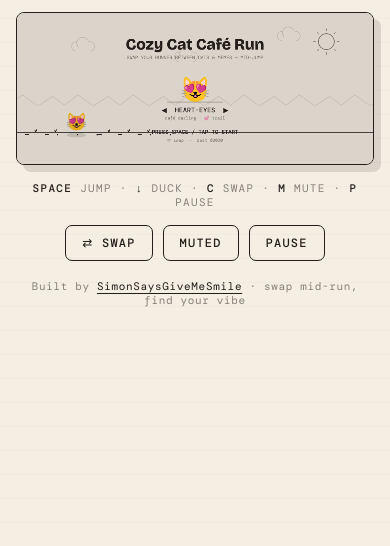
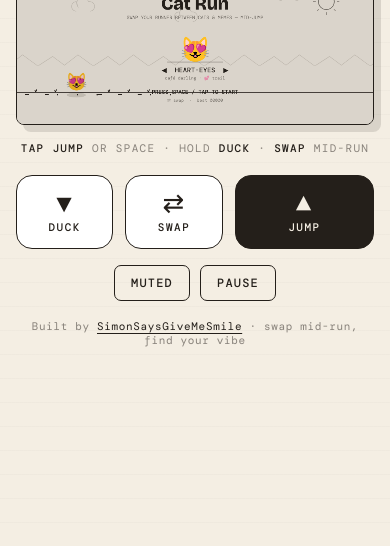
Before and after one commit to SimonSaysGiveMeSmile/cozy-cat-cafe, a website: page index.html in a window 390 px wide. Shown: the part 298-844 px from the top of the page. Drawn offline with nearby package versions, Linux system fonts and the light colour scheme.

Commit message:
Rename to "Cat Run" + move controls below the play area (mobile-first)
Rename all user-facing copy from "Cozy Cat Café Run" to "Cat Run"
(title, meta, in-canvas start screen, README, package.json). URL and
repo slug stay cozy-cat-cafe.

Move touch controls OUT of the canvas: the old jump/duck/swap buttons
overlaid the play area (position:absolute inset:0). Replace with a
thumb-friendly control bar BELOW the canvas — large DUCK / SWAP / JUMP
(JUMP as the wide hero button) plus a secondary Sound/Pause row. Canvas
tap anywhere = jump. Nothing overlaps the view anymore.

Co-Authored-By: Claude Opus 4.8 <noreply@anthropic.com>

```diff
--- a/index.html
+++ b/index.html
@@ -3,8 +3,8 @@
 <head>
 <meta charset="utf-8" />
 <meta name="viewport" content="width=device-width, initial-scale=1, maximum-scale=1, user-scalable=no" />
-<title>Cozy Cat Café Run</title>
-<meta name="description" content="A minimal ink-on-paper endless runner through the warmest café in town — swap your runner between cats and memes mid-jump as day inverts into night." />
+<title>Cat Run</title>
+<meta name="description" content="Cat Run — a minimal ink-on-paper endless runner. Swap your runner between cats and memes mid-jump as day inverts into night. Built for phones and desktop." />
 <link rel="preconnect" href="https://fonts.googleapis.com" />
 <link rel="preconnect" href="https://fonts.gstatic.com" crossorigin />
 <link href="https://fonts.googleapis.com/css2?family=Bricolage+Grotesque:opsz,wght@12..96,700;12..96,800&family=DM+Mono:wght@400;500&display=swap" rel="stylesheet" />
@@ -62,21 +62,25 @@
   button.ui:hover{background:var(--ink); color:var(--paper)}
   button.ui:active{transform:translateY(1px)}
   button.ui:focus-visible{outline:none; box-shadow:0 0 0 3px var(--honey)}
-  /* big touch controls */
-  .touch{position:absolute; inset:0; pointer-events:none; display:none}
-  .touch.on{display:block}
-  .touch .tbtn{
-    position:absolute; pointer-events:auto; bottom:16px;
-    width:84px; height:84px; border-radius:18px;
-    border:1.5px solid var(--ink); background:rgba(244,238,227,.66); backdrop-filter:blur(2px);
-    font-family:"DM Mono",monospace; font-weight:500; font-size:11px; letter-spacing:.08em; color:var(--ink);
-    display:flex; flex-direction:column; align-items:center; justify-content:center; gap:3px;
-    text-transform:uppercase;
+  /* primary touch controls — a bar BELOW the play area, big thumb targets */
+  .pad{
+    display:flex; gap:12px; width:min(920px,100%); margin-top:2px;
+    touch-action:none;
   }
-  .touch .tbtn .em{font-size:24px; line-height:1; font-weight:400}
-  .touch .jump{right:16px}
-  .touch .duck{left:16px}
-  .touch .swapt{top:16px; right:16px; bottom:auto; width:60px; height:60px; border-radius:14px}
+  .cbtn{
+    flex:1; min-height:74px; border-radius:16px; cursor:pointer;
+    border:1.5px solid var(--ink); background:#fff; color:var(--ink);
+    font-family:"DM Mono",monospace; font-weight:500; font-size:11px; letter-spacing:.14em;
+    text-transform:uppercase; -webkit-tap-highlight-color:transparent; user-select:none;
+    display:flex; flex-direction:column; align-items:center; justify-content:center; gap:4px;
+    transition:background .1s ease, color .1s ease, transform .05s ease;
+  }
+  .cbtn .em{font-size:26px; line-height:1; font-weight:400}
+  .cbtn.jump{flex:1.5; background:var(--ink); color:var(--paper)}      /* jump is the hero action */
+  .cbtn.jump .em{transform:translateY(-1px)}
+  .cbtn:active{transform:translateY(2px)}
+  .cbtn.duck.held,.cbtn:active{background:var(--ink); color:var(--paper)}
+  .cbtn:focus-visible{outline:none; box-shadow:0 0 0 3px var(--honey)}
   .sr{position:absolute; width:1px; height:1px; overflow:hidden; clip:rect(0 0 0 0); white-space:nowrap}
   footer{font-size:11px; letter-spacing:.06em; color:var(--soft); text-align:center; margin-top:2px}
   footer a{color:var(--ink); text-underline-offset:3px}
@@ -85,20 +89,20 @@
 <body>
   <header>
     <p class="kicker">Endless Runner · Swap Mid-Jump</p>
-    <h1>Cozy Cat Café Run</h1>
+    <h1>Cat Run</h1>
     <div class="rule"></div>
   </header>
   <div class="stage">
-    <canvas id="game" width="900" height="380" tabindex="0" role="img" aria-label="Cozy Cat Café Run — a minimal endless runner. Press space to jump, down to duck, C to swap your character."></canvas>
-    <div class="touch" id="touch" aria-hidden="true">
-      <button class="tbtn jump" id="tjump"><span class="em">▲</span>Jump</button>
-      <button class="tbtn duck" id="tduck"><span class="em">▼</span>Duck</button>
-      <button class="tbtn swapt" id="tswap"><span class="em">⇄</span></button>
-    </div>
+    <canvas id="game" width="900" height="380" tabindex="0" role="img" aria-label="Cat Run — a minimal endless runner. Tap or press space to jump, down to duck, C to swap your character."></canvas>
   </div>
-  <p class="hint" id="hint"><b>Space</b> jump · <b>↓</b> duck · <b>C</b> swap · <b>M</b> mute · <b>P</b> pause</p>
+  <p class="hint" id="hint"><b>Tap JUMP</b> or Space · hold <b>DUCK</b> · <b>SWAP</b> mid-run</p>
+  <!-- Primary controls live OUTSIDE the play area — big thumb targets -->
+  <div class="pad" id="pad">
+    <button class="cbtn duck" id="tduck"><span class="em">▼</span><span class="lbl">Duck</span></button>
+    <button class="cbtn swap" id="tswap"><span class="em">⇄</span><span class="lbl">Swap</span></button>
+    <button class="cbtn jump" id="tjump"><span class="em">▲</span><span class="lbl">Jump</span></button>
+  </div>
   <div class="bar">
-    <button class="ui" id="bswap" aria-label="Swap character">⇄ Swap</button>
     <button class="ui" id="bmute" aria-label="Toggle sound">Sound</button>
     <button class="ui" id="bpause" aria-label="Pause">Pause</button>
   </div>
@@ -289,32 +293,21 @@ window.addEventListener('keyup',function(e){
   if((e.key===' '||e.key==='ArrowUp') && !p.grounded && p.vy<0){ p.vy*=0.5; } // variable height
 });
 
-// pointer / touch
-var touchEl=document.getElementById('touch');
-var coarse = ('ontouchstart' in window) || matchMedia('(pointer:coarse)').matches;
-if(coarse){ touchEl.classList.add('on'); }
+// pointer / touch — controls live in the .pad bar BELOW the play area
 function bindHold(el,onDown,onUp){
-  el.addEventListener('pointerdown',function(e){e.preventDefault(); aReady(); onDown();});
+  el.addEventListener('pointerdown',function(e){e.preventDefault(); aReady(); el.setPointerCapture&&el.setPointerCapture(e.pointerId); onDown();});
   el.addEventListener('pointerup',function(e){e.preventDefault(); onUp&&onUp();});
   el.addEventListener('pointercancel',function(e){onUp&&onUp();});
   el.addEventListener('pointerleave',function(e){onUp&&onUp();});
 }
 bindHold(document.getElementById('tjump'),function(){doJump();});
-bindHold(document.getElementById('tduck'),function(){setDuck(true);},function(){setDuck(false);});
-document.getElementById('tswap').addEventListener('pointerdown',function(e){e.preventDefault(); swap(1); if(S.phase==='start') startPreview=ci;});
+var duckBtn=document.getElementById('tduck');
+bindHold(duckBtn,function(){setDuck(true); duckBtn.classList.add('held');},function(){setDuck(false); duckBtn.classList.remove('held');});
+document.getElementById('tswap').addEventListener('pointerdown',function(e){e.preventDefault(); aReady(); swap(1); if(S.phase==='start') startPreview=ci;});
 
-// canvas tap: top half jump, bottom half duck-hold; two-finger swap
-var activePointers={};
-cv.addEventListener('pointerdown',function(e){ aReady(); cv.focus(); activePointers[e.pointerId]=1;
-  var keys=Object.keys(activePointers);
-  if(keys.length>=2){ swap(1); return; }
-  var rect=cv.getBoundingClientRect(); var ly=(e.clientY-rect.top)/rect.height;
-  if(ly>0.62 && S.phase==='play'){ setDuck(true); } else { doJump(); }
-});
-function ptUp(e){ delete activePointers[e.pointerId]; setDuck(false); }
-cv.addEventListener('pointerup',ptUp); cv.addEventListener('pointercancel',ptUp);
+// canvas tap anywhere = jump / start / retry (no controls live on the display itself)
+cv.addEventListener('pointerdown',function(e){ e.preventDefault(); aReady(); cv.focus(); doJump(); });
 
-document.getElementById('bswap').addEventListener('click',function(){ aReady(); swap(1); if(S.phase==='start') startPreview=ci; cv.focus(); });
 document.getElementById('bmute').addEventListener('click',function(){ toggleMute(); cv.focus(); });
 document.getElementById('bpause').addEventListener('click',function(){ pause(); cv.focus(); });
 document.getElementById('bmute').textContent=(muted?'Muted':'Sound');
@@ -613,7 +606,7 @@ function card(x,y,w,h){ ctx.fillStyle=fieldRGB(); roundRect(ctx,x,y,w,h,12); ctx
 
 function drawStart(){
   veil(); ctx.textAlign='center'; ctx.textBaseline='alphabetic';
-  ctx.font='800 40px '+DISP; ctx.fillStyle=lineCol(1); ctx.fillText('Cozy Cat Café Run', W/2, 92);
+  ctx.font='800 46px '+DISP; ctx.fillStyle=lineCol(1); ctx.fillText('Cat Run', W/2, 92);
   ctx.font='400 12px '+MONO; ctx.fillStyle=lineCol(0.6);
   ctx.fillText('SWAP YOUR RUNNER BETWEEN CATS & MEMES — MID-JUMP', W/2, 116);
   // preview character on a clean baseline
--- a/package.json
+++ b/package.json
@@ -1,7 +1,7 @@
 {
   "name": "cozy-cat-cafe",
   "version": "1.0.0",
-  "description": "Cozy Cat Café Run — a minimal ink-on-paper endless runner. Swap your runner between cats and memes mid-jump as day inverts into night.",
+  "description": "Cat Run — a minimal ink-on-paper endless runner. Swap your runner between cats and memes mid-jump as day inverts into night.",
   "private": true,
   "scripts": {
     "test": "node tests/run.js"
```
Also changed, not shown: tests/run.js (+1 -1 lines), README.md.
